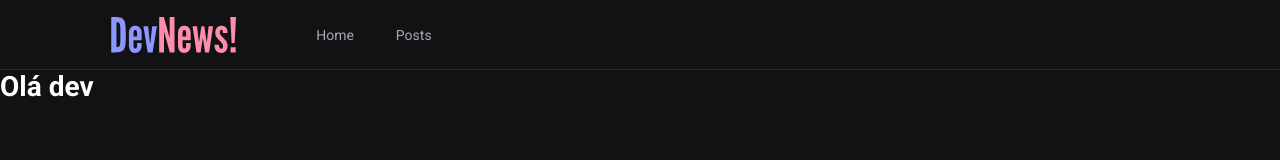
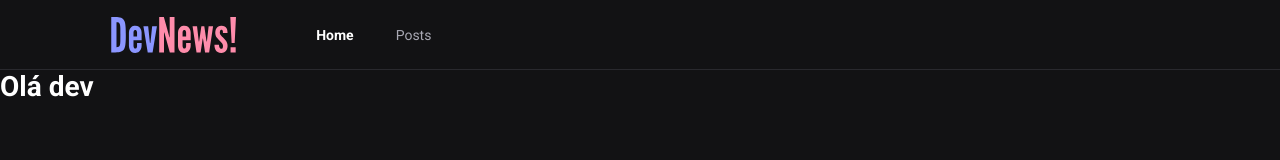
Before and after one commit to wakenedo/nextjs-blog, a Next.js app: page / in a window 1280 px wide. Shown: the top 160 px of the page. Built offline with nearby package versions, Linux system fonts and the light colour scheme.

Commit message:
Header component - part 2
Finished the styles, and Header component.

```diff
--- a/src/components/Header/index.tsx
+++ b/src/components/Header/index.tsx
@@ -1,13 +1,23 @@
 import styles from './styles.module.scss';
+import Link from 'next/link'
+import { useRouter } from 'next/router';
 
 export function Header() {
+    const { asPath } = useRouter();
+
+    console.log(asPath)
+
     return (
         <header className={styles.container}>
             <div className={styles.content} >
                 <img src="/logo.svg" alt="DevNews" />
                 <nav>
-                    <a href='#'>Home</a>
-                    <a href='#'>Posts</a>
+                    <Link href='/'>
+                    <a className={asPath === '/' ? styles.active : ''}>Home</a>
+                    </Link>
+                    <Link href='/posts'>
+                    <a className={asPath === '/posts' ? styles.active : ''} >Posts</a>
+                    </Link>
                 </nav>
             </div>
         </header>
```
